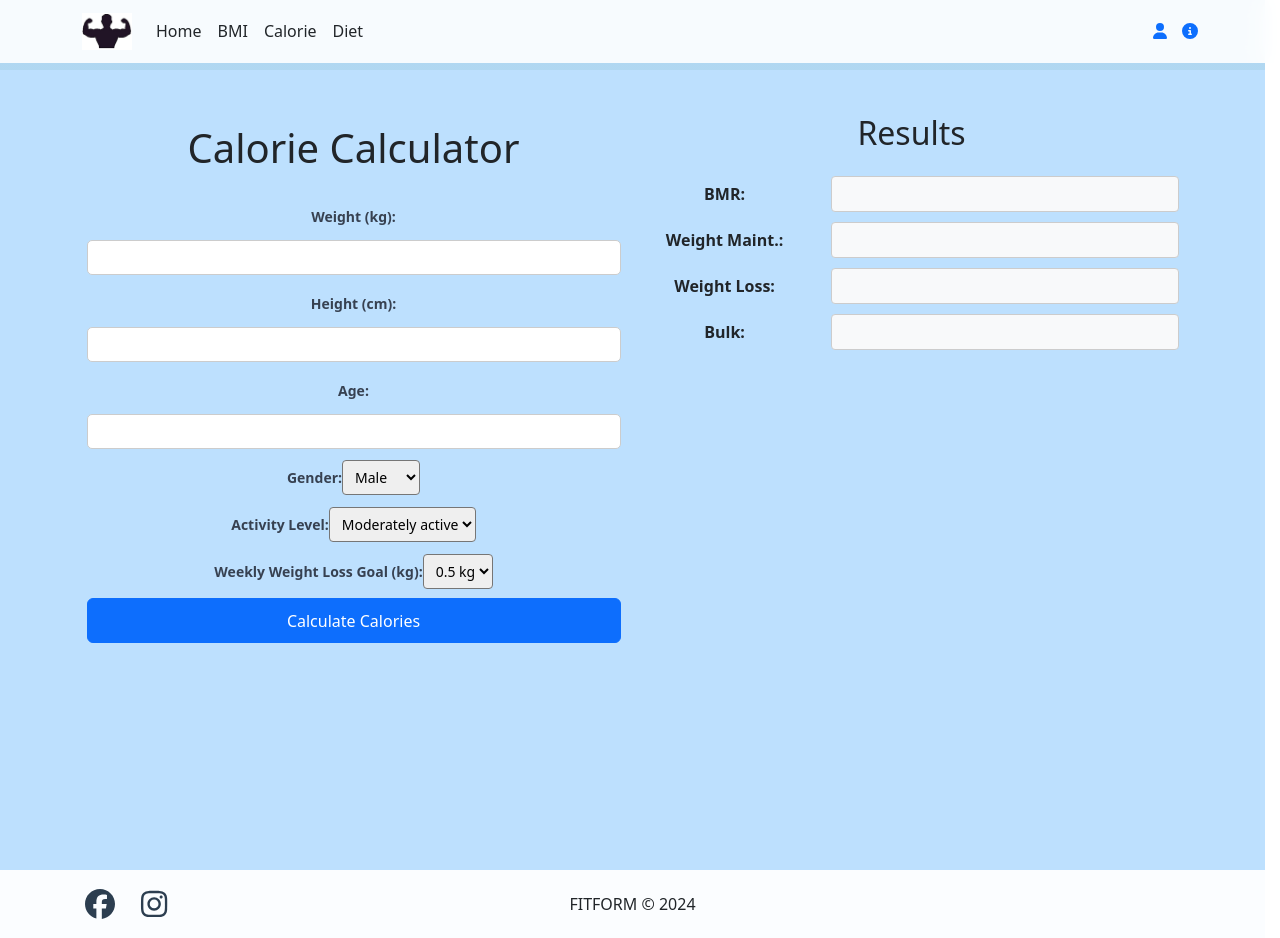
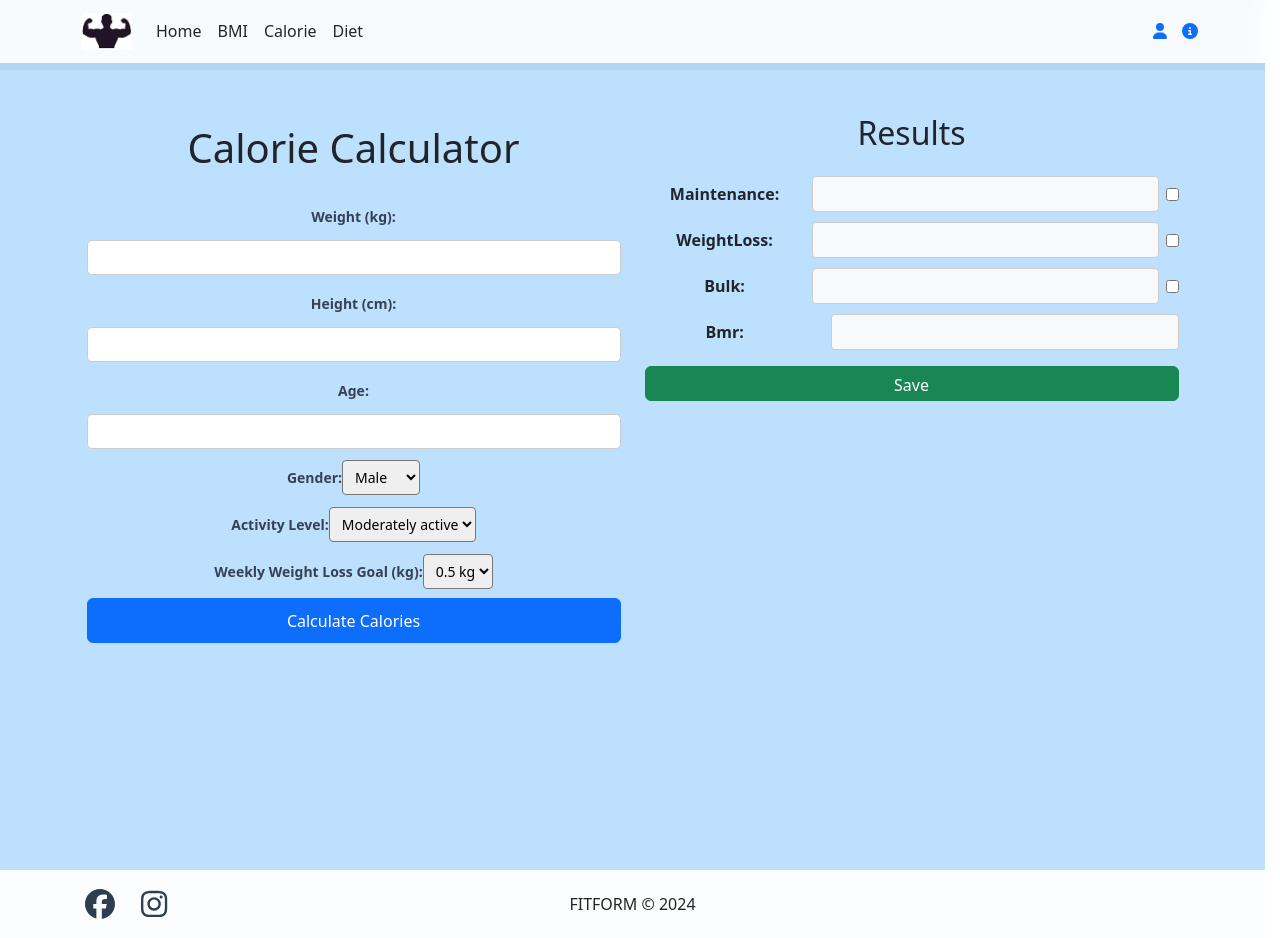
Before and after one commit to valyiroland/FittnesProjekt, a React (Create React App) app: page /Calorie in a window 1280 px wide. Built offline with nearby package versions, Linux system fonts and the light colour scheme.

Commit message:
Calorie adat mentés

```diff
--- a/src/Calorie.js
+++ b/src/Calorie.js
@@ -1,5 +1,6 @@
-import { useState } from "react";
+import { useState, useEffect } from "react";
 import './Calorie.css';
+import axios from "axios";
 
 export default function Calorie() {
   const [weight, setWeight] = useState("");
@@ -14,6 +15,34 @@ export default function Calorie() {
     bulk: "",
     bmr: "",
   });
+  const [selectedCalorie, setSelectedCalorie] = useState(null);
+  const [message, setMessage] = useState("");
+  const [isLoggedIn, setIsLoggedIn] = useState(false);
+  const [userId, setUserId] = useState(null);
+
+  useEffect(() => {
+    const user = JSON.parse(localStorage.getItem("user"));
+
+    if (user && user.token) {
+      axios.get(`http://localhost:5071/api/User/?token=${user.token}`)
+        .then(response => {
+          console.log("User Data:", response.data);
+          setUserId(response.data.id);
+          setWeight(response.data.weight || "");
+          setHeight(response.data.height || "");
+          setAge(response.data.age || "");
+          setGender(response.data.gender || "male");
+          setIsLoggedIn(true);
+        })
+        .catch(error => {
+          console.error("Error fetching user data:", error);
+          setIsLoggedIn(false);
+        });
+    } else {
+      setIsLoggedIn(false);
+      console.log("User is not logged in or token is missing.");
+    }
+  }, []);
 
   const calculateBMR = () => {
     if (gender === "male") {
@@ -36,45 +65,55 @@ export default function Calorie() {
     });
   };
 
+  const saveCalorie = () => {
+    if (!isLoggedIn) {
+      setMessage("Please log in to save your calorie count.");
+      return;
+    }
+
+    if (selectedCalorie === null) {
+      setMessage("Please select a calorie option to save.");
+      return;
+    }
+
+    const data = {
+      UserId: userId,
+      CalorieCount: selectedCalorie,
+      Date: new Date().toISOString(),
+    };
+
+    console.log("Sending data:", data);
+
+    axios.post("http://localhost:5071/api/Calorie/", data)
+      .then(response => {
+        setMessage("Calorie successfully saved!");
+      })
+      .catch(error => {
+        setMessage("Error saving calorie.");
+        console.error(error);
+      });
+  };
+
   return (
     <div className="calculator-bg">
       <div className="container py-4 px-3 px-md-4">
         <div className="row justify-content-center">
           <div className="col-12">
             <div className="row">
-              {/* Bal oldali oszlop - Kalkulátor */}
               <div className="col-md-6">
                 <h1 className="mb-4 t-30">Calorie Calculator</h1>
                 <div className="mb-2">
                   <label className="form-label">Weight (kg):</label>
-                  <input
-                    type="number"
-                    className="form-control-sm"
-                    value={weight}
-                    onChange={(e) => setWeight(e.target.value)}
-                  />
+                  <input type="number" className="form-control-sm" value={weight} onChange={(e) => setWeight(e.target.value)} />
                 </div>
-
                 <div className="mb-2">
                   <label className="form-label">Height (cm):</label>
-                  <input
-                    type="number"
-                    className="form-control-sm"
-                    value={height}
-                    onChange={(e) => setHeight(e.target.value)}
-                  />
+                  <input type="number" className="form-control-sm" value={height} onChange={(e) => setHeight(e.target.value)} />
                 </div>
-
                 <div className="mb-2">
                   <label className="form-label">Age:</label>
-                  <input
-                    type="number"
-                    className="form-control-sm"
-                    value={age}
-                    onChange={(e) => setAge(e.target.value)}
-                  />
+                  <input type="number" className="form-control-sm" value={age} onChange={(e) => setAge(e.target.value)} />
                 </div>
-
                 <div className="mb-2">
                   <label className="form-label">Gender:</label>
                   <select className="form-select-sm" value={gender} onChange={(e) => setGender(e.target.value)}>
@@ -82,14 +121,9 @@ export default function Calorie() {
                     <option value="female">Female</option>
                   </select>
                 </div>
-
                 <div className="mb-2">
                   <label className="form-label">Activity Level:</label>
-                  <select
-                    className="form-select-sm"
-                    value={activityLevel}
-                    onChange={(e) => setActivityLevel(Number.parseFloat(e.target.value))}
-                  >
+                  <select className="form-select-sm" value={activityLevel} onChange={(e) => setActivityLevel(Number.parseFloat(e.target.value))}>
                     <option value={1.2}>Sedentary</option>
                     <option value={1.375}>Lightly active</option>
                     <option value={1.55}>Moderately active</option>
@@ -97,48 +131,35 @@ export default function Calorie() {
                     <option value={1.9}>Super active</option>
                   </select>
                 </div>
-
                 <div className="mb-2">
                   <label className="form-label">Weekly Weight Loss Goal (kg):</label>
-                  <select
-                    className="form-select-sm"
-                    value={weightLossGoal}
-                    onChange={(e) => setWeightLossGoal(Number.parseFloat(e.target.value))}
-                  >
+                  <select className="form-select-sm" value={weightLossGoal} onChange={(e) => setWeightLossGoal(Number.parseFloat(e.target.value))}>
                     <option value={0.5}>0.5 kg</option>
                     <option value={1}>1 kg</option>
                     <option value={1.5}>1.5 kg</option>
                   </select>
                 </div>
-
                 <div className="mb-2">
                   <button type="button" className="btn btn-primary w-100" onClick={calculateCalories}>
                     Calculate Calories
                   </button>
                 </div>
               </div>
-
-              {/* Jobb oldali oszlop - Eredmények */}
               <div className="col-md-6 mt-4 mt-md-0">
                 <h2 className="h2 mb-4">Results</h2>
                 <div className="results-container">
-                  <div className="result-item">
-                    <span className="result-label">BMR:</span>
-                    <input type="text" className="result-input" value={calories.bmr} readOnly />
-                  </div>
-                  <div className="result-item">
-                    <span className="result-label">Weight Maint.:</span>
-                    <input type="text" className="result-input" value={calories.maintenance} readOnly />
-                  </div>
-                  <div className="result-item">
-                    <span className="result-label">Weight Loss:</span>
-                    <input type="text" className="result-input" value={calories.weightLoss} readOnly />
-                  </div>
-                  <div className="result-item">
-                    <span className="result-label">Bulk:</span>
-                    <input type="text" className="result-input" value={calories.bulk} readOnly />
-                  </div>
+                  {Object.entries(calories).map(([key, value]) => (
+                    <div className="result-item" key={key}>
+                      <span className="result-label">{key.charAt(0).toUpperCase() + key.slice(1)}:</span>
+                      <input type="text" className="result-input" value={value} readOnly />
+                      {key !== "bmr" && (
+                        <input type="checkbox" checked={selectedCalorie === value} onChange={() => setSelectedCalorie(value)} />
+                      )}
+                    </div>
+                  ))}
                 </div>
+                <button className="btn btn-success w-100 mt-3" onClick={saveCalorie}>Save</button>
+                {message && <div className={`mt-2 ${message.includes("successfully") ? "text-success" : "text-danger"}`}>{message}</div>}
               </div>
             </div>
           </div>
```
